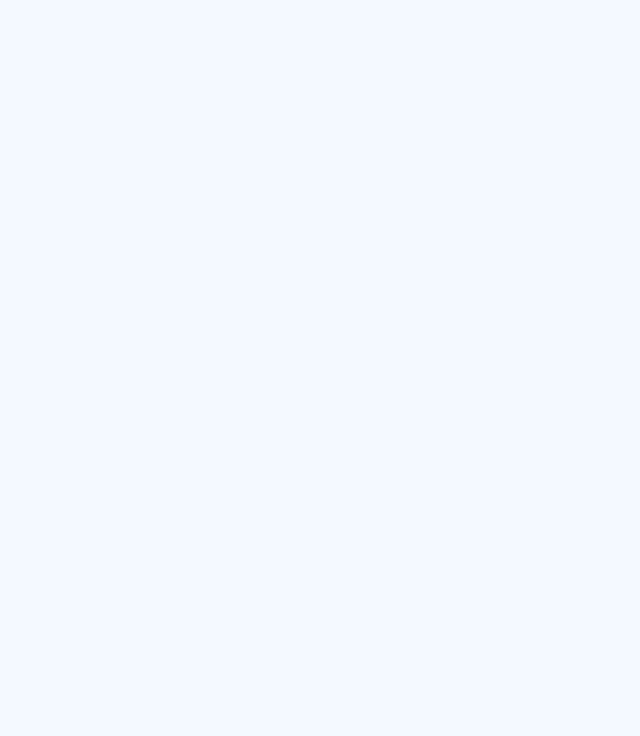
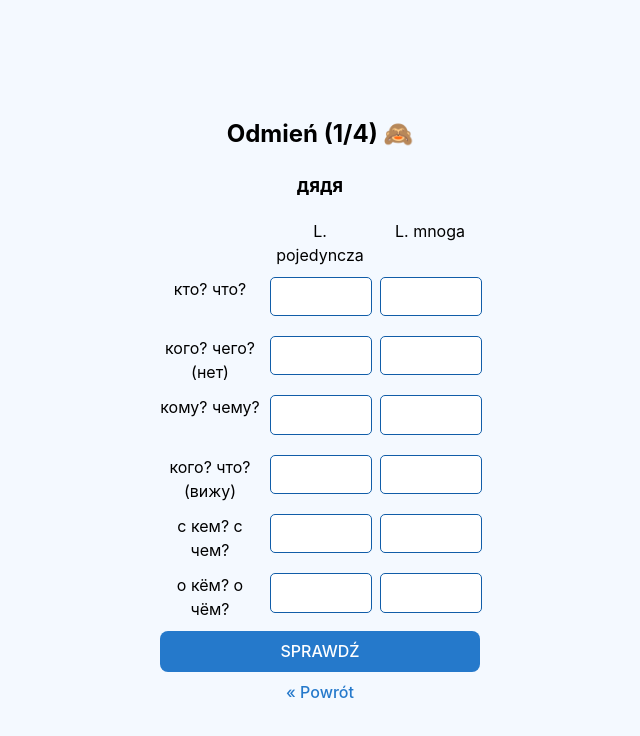
Before and after one commit to BartlomiejZalas/rosyjski-stanag, a React (Vite) app: page /odmiana-rzeczownik in a window 1280 px wide. Before the commit this address had no page. Shown: the top 736 px of the page, without its empty margins (320-960 px from the left). Built offline with nearby package versions, Linux system fonts and the light colour scheme.

Commit message:
conjugations noun introduced

```diff
--- a/src/App.tsx
+++ b/src/App.tsx
@@ -3,6 +3,7 @@ import { Home } from './pages/Home';
 import { Layout } from './ui/Layout';
 import { Words } from './pages/Words';
 import { Conjugation } from './pages/Conjugation';
+import { ConjugationNoun } from './pages/ConjugationNoun';
 
 function App() {
     return (
@@ -11,6 +12,7 @@ function App() {
                 <Route index element={<Home/>}/>
                 <Route path="slowka" element={<Words/>}/>
                 <Route path="odmiana" element={<Conjugation/>}/>
+                <Route path="odmiana-rzeczownik" element={<ConjugationNoun/>}/>
             </Route>
         </Routes>
     )
--- /dev/null
+++ b/src/dictionary/conjugations_noun.ts
@@ -0,0 +1,11 @@
+import { Conjugation } from '../model/Conjugation';
+
+// remove accens chars: Find and Replace (regexp mode): [\u0300-\u036f]
+
+export const conjugationsNoun: Conjugation[] = [
+
+    { base: 'карта', ru: ['карта', 'карты', 'карте', 'карту', 'картой', 'карте', 'карты', 'карт', 'картам', 'карты', 'картами', 'картах'] },
+    { base: 'папа', ru: ['папа', 'папы', 'папе', 'папу', 'папой', 'папе', 'папы', 'пап', 'папам', 'пап', 'папами', 'папах'] },
+    { base: 'дядя', ru: ['дядя', 'дяди', 'дяде', 'дядю', 'дядей', 'дяде', 'дяди', 'дядей', 'дядям', 'дядей', 'дядами', 'дядах'] },
+    { base: 'земля', ru: ['земля', 'земли', 'земле', 'землю', 'землёй', 'земле', 'земли', 'земель', 'землям', 'земли', 'землями', 'землях'] },
+]
--- a/src/index.css
+++ b/src/index.css
@@ -62,9 +62,11 @@ button.check {
   background: #16ad16;
   color: #FFF;
 }
+
 button:hover {
   border-color: #646cff;
 }
+
 button:focus,
 button:focus-visible {
   outline: 4px auto -webkit-focus-ring-color;
@@ -90,7 +92,7 @@ input[type=checkbox] {
 input.error {
   background: #ead0d0;
   border: 1px solid #FF0000;
-  color:  #FF0000;
+  color: #FF0000;
   font-weight: bold;
 }
 
@@ -111,3 +113,10 @@ select {
   font-size: 1em;
   padding: 0.2em;
 }
+
+.grid {
+  display: grid;
+  grid-template-columns: repeat(3, 1fr);
+  grid-template-rows: repeat(3, auto);
+  gap: 10px;
+}
--- /dev/null
+++ b/src/pages/ConjugationNoun.tsx
@@ -0,0 +1,95 @@
+import { Link } from 'react-router-dom';
+import { useEffect, useState } from 'react';
+import { conjugationsNoun as conjugationsDictionary } from '../dictionary/conjugations_noun';
+import { equal, shuffle } from '../utils';
+import { Input } from '../ui/Input';
+import ConfettiExplosion from 'react-confetti-explosion';
+
+const placeholders = ['кто? что?', 'кого? чего? (нет)', 'кому? чему?', 'кого? что? (вижу)', 'с кем? с чем?', 'о кём? о чём?'];
+const arrayOf12 = Array.from(Array(12).keys());
+const arrayOf6 = Array.from(Array(6).keys());
+
+export const ConjugationNoun = () => {
+
+    const [conjugations, setConjugations] = useState(conjugationsDictionary);
+    const [counter, setCounter] = useState(0);
+    const [errors, setErrors] = useState([false, false, false, false, false, false, false, false, false, false, false, false]);
+    const [success, setSuccess] = useState([false, false, false, false, false, false, false, false, false, false, false, false]);
+    const [value, setValue] = useState(['', '', '', '', '', '', '', '', '', '', '', '']);
+    const [showAnswer, setShowAnswer] = useState(false);
+
+    const selectedWord = conjugations[counter];
+    const allOk = success.every(s => s);
+
+    const setupWord = () => {
+        setCounter(v => v >= conjugations.length - 1 ? 0 : v + 1);
+        setValue(['', '', '', '', '', '', '', '', '', '', '', '']);
+        setErrors([false, false, false, false, false, false, false, false, false, false, false, false]);
+        setSuccess([false, false, false, false, false, false, false, false, false, false, false, false]);
+        setShowAnswer(false);
+    }
+
+    const checkRow = (index: number, value: string) => {
+        if (equal(value, selectedWord.ru[index])) {
+            setErrors(e => e.map((s, i) => i === index ? false : s));
+            setSuccess(e => e.map((s, i) => i === index ? true : s));
+        } else {
+            setErrors(e => e.map((s, i) => i === index ? true : s));
+            setSuccess(e => e.map((s, i) => i === index ? false : s));
+        }
+    }
+
+    const check = () => arrayOf12.forEach(i => checkRow(i, value[i]));
+
+    const handleOnChange = (index: number, value: string) => {
+        setValue(values => values.map((v, i) => i === index ? value : v));
+        setErrors(values => values.map((v, i) => i === index ? false : v));
+        checkRow(index, value);
+    }
+
+    useEffect(() => setConjugations([...shuffle(conjugationsDictionary)]), []);
+
+    return (
+        <div className="content">
+
+            <h2>Odmień ({counter + 1}/{conjugationsDictionary.length}){' '}
+                <span onClick={() => setShowAnswer(v => !v)}>
+                    {allOk ? '😍' : showAnswer ? '🙊' : '🙈'}
+                </span>
+            </h2>
+            <h3>{showAnswer ? selectedWord.ru.join(' ') : selectedWord.base}</h3>
+
+            <div className="grid">
+                <div></div>
+                <div>L. pojedyncza</div>
+                <div>L. mnoga</div>
+                {arrayOf6.map(i => (
+                    <>
+                        <div>{placeholders[i]}</div>
+                        <div>
+                            <Input
+                                placeholder=''
+                                value={value[i]}
+                                onChange={(v) => handleOnChange(i, v)}
+                                error={errors[i]}
+                                success={success[i]} />
+                        </div>
+                        <div>
+                            <Input
+                                placeholder=''
+                                value={value[i + 6]}
+                                onChange={(v) => handleOnChange(i + 6, v)}
+                                error={errors[i + 6]}
+                                success={success[i + 6]} />
+                        </div>
+                    </>
+                ))}
+            </div>
+            {allOk && <div className="centered"><ConfettiExplosion /></div>}
+            <button className={allOk ? 'check' : undefined} onClick={allOk ? setupWord : check}>
+                {allOk ? 'Dalej' : 'Sprawdź'}
+            </button>
+            <Link to="/">« Powrót</Link>
+        </div>
+    )
+}
--- a/src/pages/Home.tsx
+++ b/src/pages/Home.tsx
@@ -13,7 +13,10 @@ export const Home = () => {
                 <button onClick={() => navigate('/slowka')}>Słówka</button>
             </div>
             <div>
-                <button onClick={() => navigate('/odmiana')}>Odmiana</button>
+                <button onClick={() => navigate('/odmiana')}>Odmiana czasownik</button>
+            </div>
+            <div>
+                <button onClick={() => navigate('/odmiana-rzeczownik')}>Odmiana rzeczownik</button>
             </div>
         </>
     )
```
